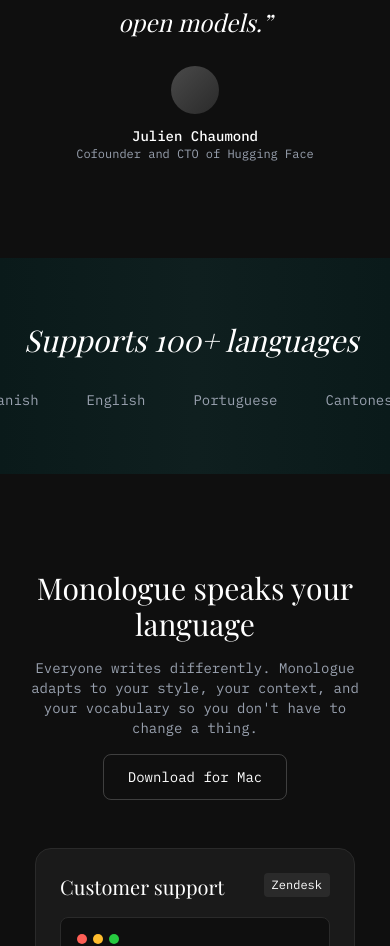
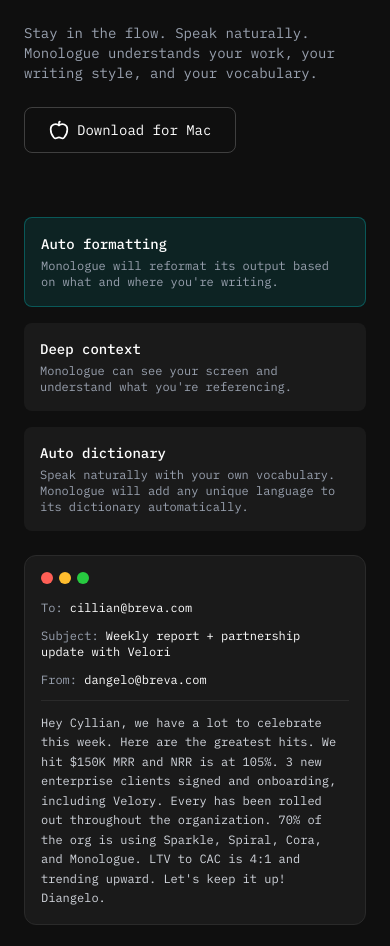
Before and after one commit to bentosseII/monologue-clone, a Next.js app: page / in a window 390 px wide. Shown: the part 1054-2000 px from the top of the page. Built offline with nearby package versions, Linux system fonts and the light colour scheme; a web font is replaced by a local one.

Commit message:
Add src/components/ValueProp.tsx

```diff
--- /dev/null
+++ b/src/components/ValueProp.tsx
@@ -0,0 +1,77 @@
+"use client";
+
+import { Apple } from "lucide-react";
+
+export default function ValueProp() {
+  return (
+    <section className="py-24 px-6">
+      <div className="max-w-7xl mx-auto grid lg:grid-cols-2 gap-16 items-start">
+        {/* Left: Text */}
+        <div className="space-y-6">
+          <h2 className="font-serif text-3xl md:text-4xl lg:text-5xl leading-tight">
+            The shortest distance between talking and typing
+          </h2>
+          <p className="font-mono text-sm text-gray-400 max-w-md">
+            Stay in the flow. Speak naturally. Monologue understands your work, your writing style, and your vocabulary.
+          </p>
+          <button className="flex items-center gap-2 border border-white/20 bg-transparent text-white px-6 py-3 rounded-lg font-mono text-sm hover:bg-white/5 transition-colors">
+            <Apple className="w-5 h-5" />
+            Download for Mac
+          </button>
+        </div>
+
+        {/* Right: Feature Cards + Email Demo */}
+        <div className="flex flex-col lg:flex-row gap-6">
+          {/* Feature list */}
+          <div className="space-y-4 flex-shrink-0">
+            <FeatureItem
+              title="Auto formatting"
+              description="Monologue will reformat its output based on what and where you're writing."
+              active
+            />
+            <FeatureItem
+              title="Deep context"
+              description="Monologue can see your screen and understand what you're referencing."
+            />
+            <FeatureItem
+              title="Auto dictionary"
+              description="Speak naturally with your own vocabulary. Monologue will add any unique language to its dictionary automatically."
+            />
+          </div>
+
+          {/* Email mockup */}
+          <div className="bg-[#1a1a1a] rounded-xl p-4 border border-[#2a2a2a] flex-1">
+            <div className="flex gap-1.5 mb-4">
+              <div className="w-3 h-3 rounded-full bg-[#ff5f56]" />
+              <div className="w-3 h-3 rounded-full bg-[#ffbd2e]" />
+              <div className="w-3 h-3 rounded-full bg-[#27ca40]" />
+            </div>
+            <div className="space-y-3 font-mono text-xs">
+              <p className="text-gray-400">To: <span className="text-white">cillian@breva.com</span></p>
+              <p className="text-gray-400">Subject: <span className="text-white">Weekly report + partnership update with Velori</span></p>
+              <p className="text-gray-400">From: <span className="text-white">dangelo@breva.com</span></p>
+              <div className="border-t border-[#2a2a2a] pt-3 mt-3">
+                <p className="text-gray-300 leading-relaxed">
+                  Hey Cyllian, we have a lot to celebrate this week. Here are the greatest hits.
+                  We hit $150K MRR and NRR is at 105%. 3 new enterprise clients signed and
+                  onboarding, including Velory. Every has been rolled out throughout the
+                  organization. 70% of the org is using Sparkle, Spiral, Cora, and Monologue.
+                  LTV to CAC is 4:1 and trending upward. Let&apos;s keep it up! Diangelo.
+                </p>
+              </div>
+            </div>
+          </div>
+        </div>
+      </div>
+    </section>
+  );
+}
+
+function FeatureItem({ title, description, active = false }: { title: string; description: string; active?: boolean }) {
+  return (
+    <div className={`p-4 rounded-lg transition-colors ${active ? "bg-[#00d4d4]/10 border border-[#00d4d4]/30" : "bg-[#1a1a1a]"}`}>
+      <h3 className="font-mono text-sm font-medium text-white mb-1">{title}</h3>
+      <p className="font-mono text-xs text-gray-400">{description}</p>
+    </div>
+  );
+}
```
